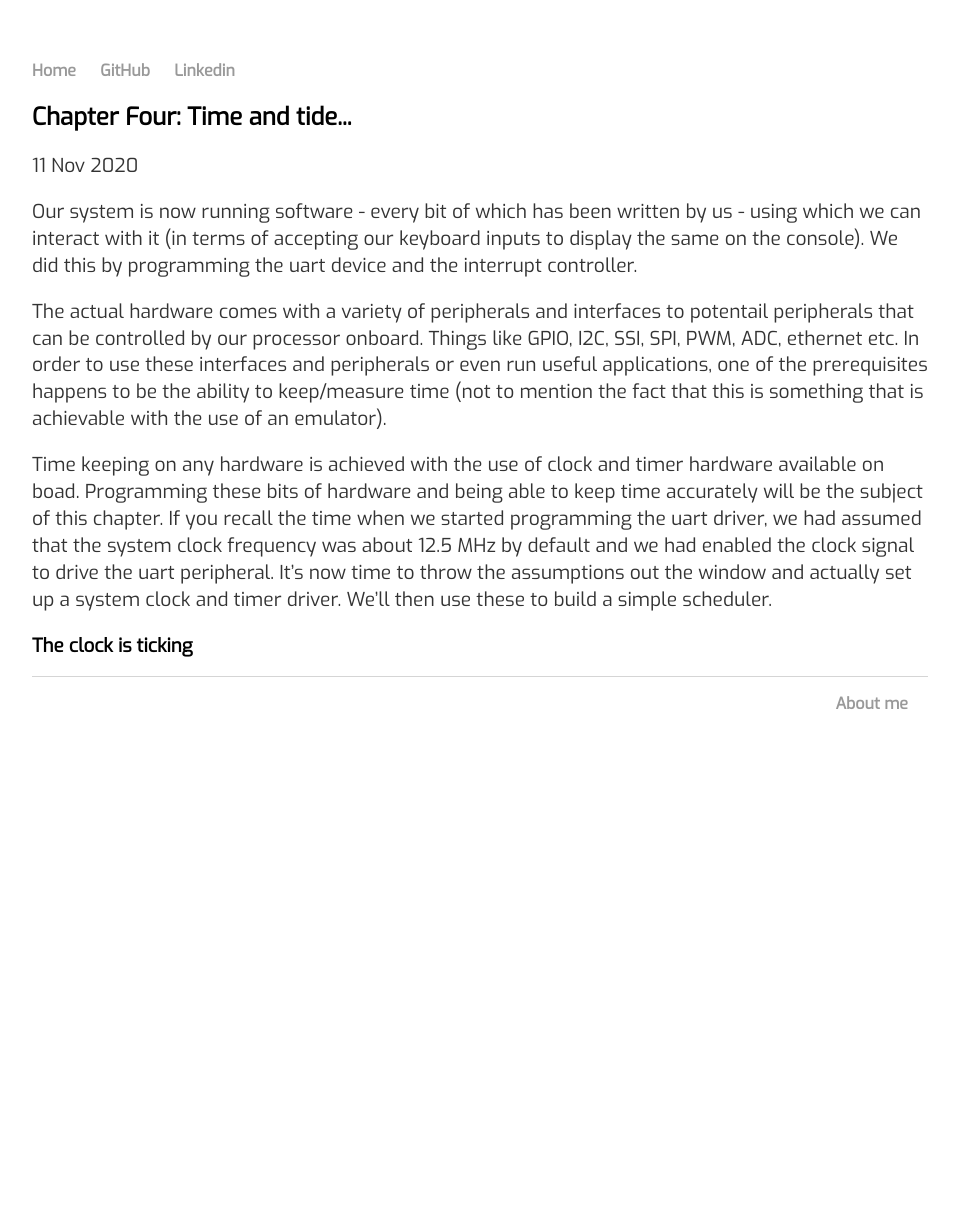
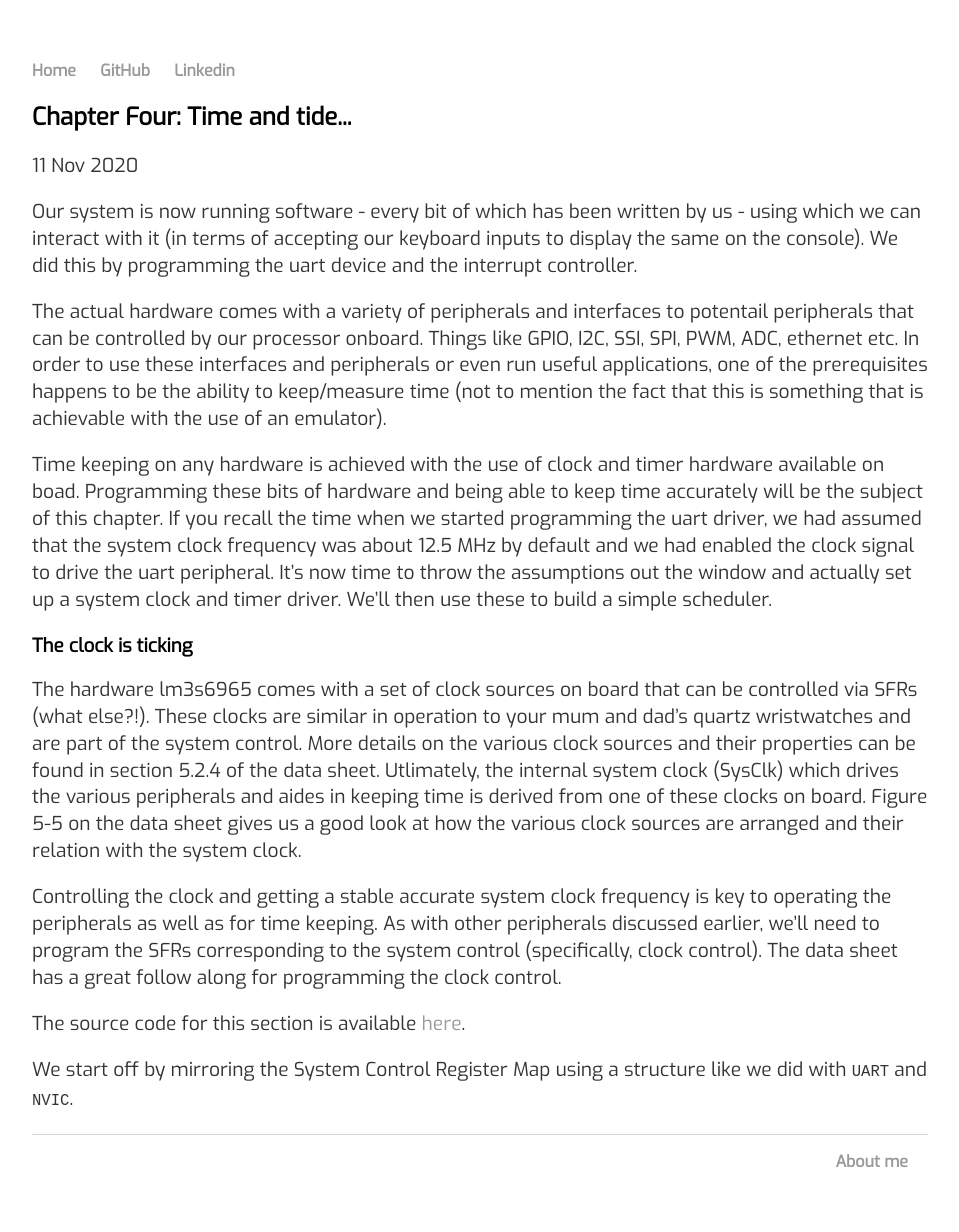
Before and after one commit to varun-venkatesh/varun-venkatesh.github.io, a Jekyll site: the page built from _posts/2020-11-11-bare-mtl-chapter4.md, in a window 1280 px wide. Shown: the whole page, without its empty margins (160-1119 px from the left). Built offline with Jekyll 4.4.1, drawn with Linux system fonts in a browser that asks for light colours; before the commit the page ends 900 px from its top, so only the background shows below that.

Commit message:
Update 2020-11-11-bare-mtl-chapter4.md

````diff
--- a/_posts/2020-11-11-bare-mtl-chapter4.md
+++ b/_posts/2020-11-11-bare-mtl-chapter4.md
@@ -11,3 +11,11 @@ The actual hardware comes with a variety of peripherals and interfaces to potent
 Time keeping on any hardware is achieved with the use of clock and timer hardware available on boad. Programming these bits of hardware and being able to keep time accurately will be the subject of this chapter. If you recall the time when we started programming the uart driver, we had assumed that the system clock frequency was about 12.5 MHz by default and we had enabled the clock signal to drive the uart peripheral. It's now time to throw the assumptions out the window and actually set up a system clock and timer driver. We'll then use these to build a simple scheduler.
 
 ### The clock is ticking
+
+The hardware lm3s6965 comes with a set of clock sources on board that can be controlled via SFRs (what else?!). These clocks are similar in operation to your mum and dad's quartz wristwatches and are part of the system control. More details on the various clock sources and their properties can be found in section 5.2.4 of the data sheet. Utlimately, the internal system clock (SysClk) which drives the various peripherals and aides in keeping time is derived from one of these clocks on board. Figure 5-5 on the data sheet gives us a good look at how the various clock sources are arranged and their relation with the system clock.
+
+Controlling the clock and getting a stable accurate system clock frequency is key to operating the peripherals as well as for time keeping. As with other peripherals discussed earlier, we'll need to program the SFRs corresponding to the system control (specifically, clock control). The data sheet has a great follow along for programming the clock control.
+
+The source code for this section is available [here](https://github.com/varun-venkatesh/bare-metal-arm/tree/master/src/chapter4).
+
+We start off by mirroring the System Control Register Map using a structure like we did with ```UART``` and ```NVIC```.
````
